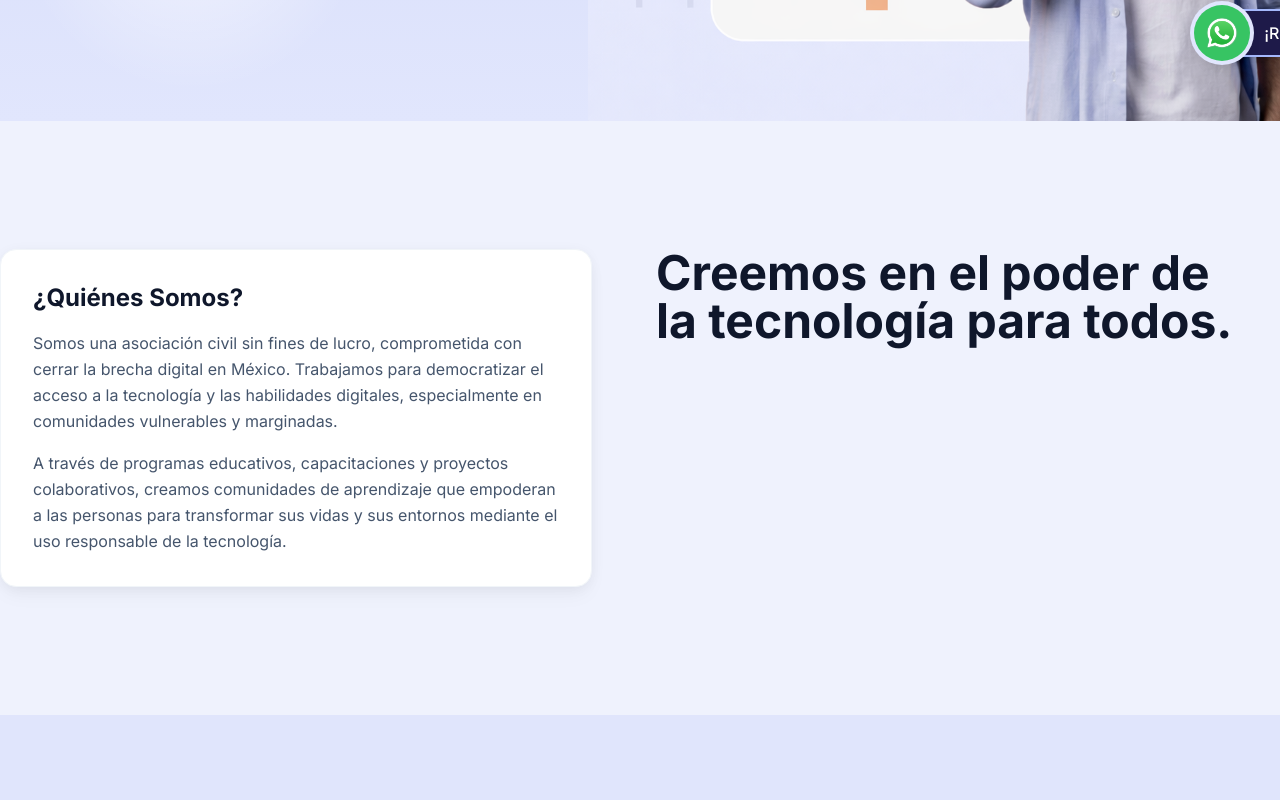
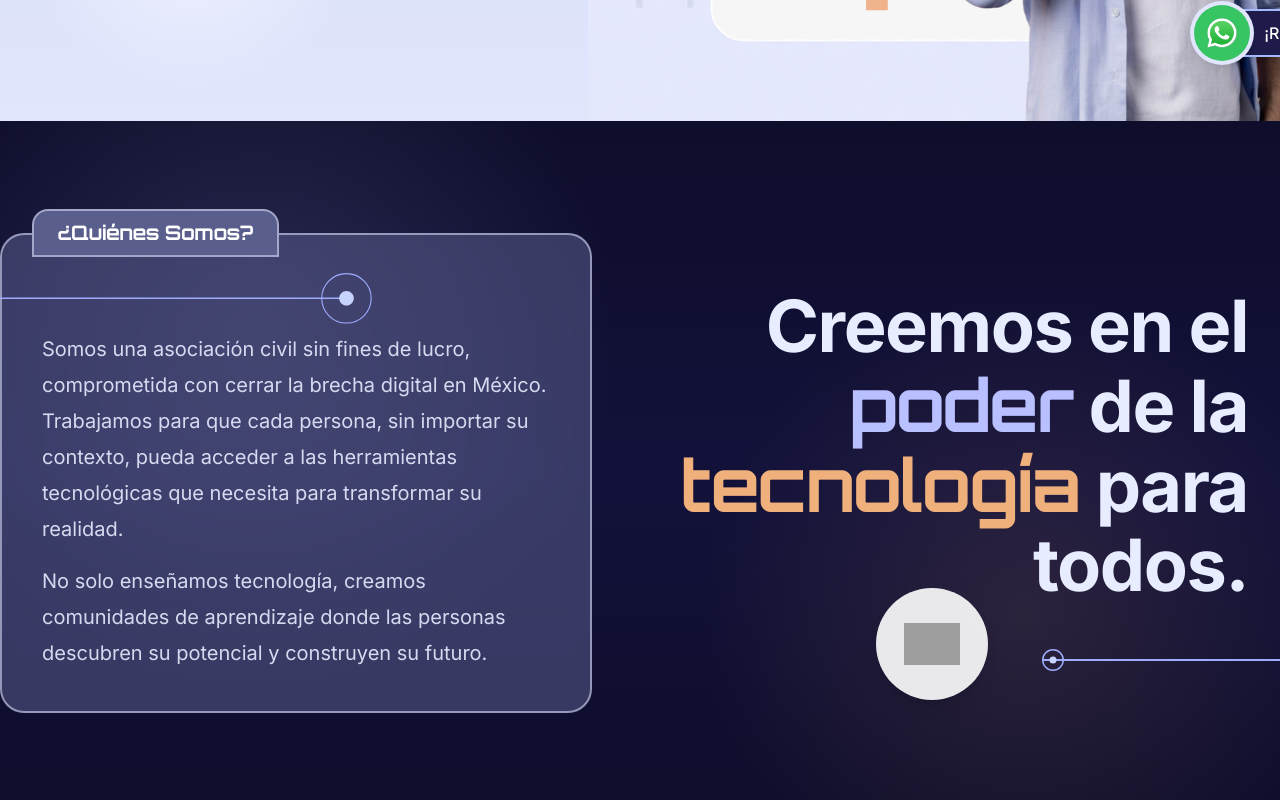
Before and after one commit to torozcodli/DemocratizamosWeb, a Next.js app: page / in a window 1280 px wide. Shown: the part 780-1580 px from the top of the page. Built offline with nearby package versions, Linux system fonts and the light colour scheme; grey boxes are pictures that could not be loaded; a web font is replaced by a local one.

Commit message:
Update About section with logo and decorative line positioning adjustments

```diff
--- a/src/components/sections/About.tsx
+++ b/src/components/sections/About.tsx
@@ -1,25 +1,86 @@
+import Image from 'next/image';
 import { Container } from '@/components/ui/Container';
-import { SectionHeading } from '@/components/ui/SectionHeading';
+import { TechCard } from '@/components/ui/TechCard';
 import { homeContent } from '@/content/home';
 
 export function About() {
   return (
-    <section id="nosotros" className="py-20 sm:py-24 lg:py-32 bg-white/50">
+    <section
+      id="nosotros"
+      className="relative py-20 md:py-28 overflow-hidden"
+      style={{
+        background: `
+          radial-gradient(circle 600px at 20% 30%, rgba(185,192,255,0.15) 0%, rgba(185,192,255,0) 60%),
+          radial-gradient(circle 500px at 80% 70%, rgba(240,176,124,0.12) 0%, rgba(240,176,124,0) 65%),
+          linear-gradient(180deg, #0E0D2B 0%, #12113A 50%, #0E0D2B 100%)
+        `,
+      }}
+    >
       <Container>
-        <div className="grid gap-12 lg:grid-cols-2 lg:gap-16 items-start">
-          <div className="bg-white rounded-2xl p-8 shadow-soft border border-slate-100">
-            <h3 className="text-2xl font-bold text-slate-900 mb-4">
-              {homeContent.about.card.title}
-            </h3>
-            <p className="text-slate-600 leading-relaxed mb-4">
-              {homeContent.about.card.text}
-            </p>
-            <p className="text-slate-600 leading-relaxed">
-              {homeContent.about.card.additional}
-            </p>
+        <div className="grid gap-10 lg:grid-cols-2 lg:gap-16 items-center">
+          {/* Columna izquierda - TechCard */}
+          <div className="order-1 lg:order-1">
+            <TechCard title={homeContent.about.card.title}>
+              <p className="mb-4">{homeContent.about.card.text}</p>
+              <p>{homeContent.about.card.additional}</p>
+            </TechCard>
           </div>
-          <div className="space-y-6">
-            <SectionHeading>{homeContent.about.heading}</SectionHeading>
+
+          {/* Columna derecha - Heading + Logo + Línea */}
+          <div className="order-2 lg:order-2 space-y-8 relative">
+            {/* Heading grande */}
+            <h2 className="text-center lg:text-right text-[44px] md:text-[64px] lg:text-[72px] font-bold leading-[1.1] tracking-[-0.02em]">
+              <span className="text-[#E7ECFF]">Creemos en el </span>
+              <span className="tech-word text-[#B9C0FF]">poder</span>
+              <span className="text-[#E7ECFF]"> de la </span>
+              <span className="tech-word text-[#F0B07C]">tecnología</span>
+              <span className="text-[#E7ECFF]"> para todos.</span>
+            </h2>
+
+            {/* Círculo logo D centrado debajo del texto */}
+            <div className="relative flex justify-center items-center -mt-12">
+              <div className="relative h-24 w-24 md:h-28 md:w-28 rounded-full bg-white/90 shadow-lg flex items-center justify-center z-10 -ml-10">
+                <Image
+                  src="/images/logo-d.png"
+                  alt="Logo D"
+                  width={56}
+                  height={56}
+                  className="object-contain"
+                />
+              </div>
+            </div>
+
+            {/* Línea horizontal pegada a la derecha */}
+            <div className="relative hidden lg:block -mt-18">
+              <div className="absolute right-0 h-[2px] bg-[#9DACFD] top-1/2 -translate-y-1/2 w-[70%] max-w-[500px]" style={{ right: '-13rem' }}>
+                {/* Nodo circular al inicio de la línea (izquierda) - igual al de DecorativeLine */}
+                <svg
+                  className="absolute -top-[10px] left-0"
+                  width="22"
+                  height="22"
+                  viewBox="0 0 22 22"
+                  fill="none"
+                  xmlns="http://www.w3.org/2000/svg"
+                >
+                  {/* Círculo exterior */}
+                  <circle
+                    cx="11"
+                    cy="11"
+                    r="10.25"
+                    stroke="#9DACFD"
+                    strokeWidth="1.5"
+                    strokeMiterlimit="10"
+                  />
+                  {/* Círculo interior */}
+                  <circle
+                    cx="11"
+                    cy="11"
+                    r="3.5"
+                    fill="#C7D2FF"
+                  />
+                </svg>
+              </div>
+            </div>
           </div>
         </div>
       </Container>
--- /dev/null
+++ b/src/components/ui/DecorativeLine.tsx
@@ -0,0 +1,42 @@
+import { cn } from "@/lib/utils/cn";
+
+type DecorativeLineProps = {
+  className?: string;
+  title?: string;
+};
+
+export function DecorativeLine({ className, title }: DecorativeLineProps) {
+  return (
+    <svg
+      viewBox="0 0 387 105"
+      fill="none"
+      xmlns="http://www.w3.org/2000/svg"
+      preserveAspectRatio="xMidYMid meet"
+      shapeRendering="geometricPrecision"
+      className={cn("w-full h-auto", className)}
+      role="img"
+      aria-label={title ?? "Decorative line"}
+    >
+      <path
+        d="M333.87 73.8186C345.86 73.8186 355.58 64.0987 355.58 52.1086C355.58 40.1185 345.86 30.3986 333.87 30.3986C321.88 30.3986 312.16 40.1185 312.16 52.1086C312.16 64.0987 321.88 73.8186 333.87 73.8186Z"
+        stroke="#9DACFD"
+        strokeWidth="1.5"
+        strokeMiterlimit="10"
+        vectorEffect="non-scaling-stroke"
+      />
+
+      <path
+        d="M333.87 52.1087H15.3C7.4 52.1087 1 45.7087 1 37.8087C1 29.9087 7.4 23.5087 15.3 23.5087H28.95"
+        stroke="#9DACFD"
+        strokeWidth="2"
+        strokeMiterlimit="10"
+        vectorEffect="non-scaling-stroke"
+      />
+
+      <path
+        d="M333.87 58.5186C337.41 58.5186 340.28 55.6488 340.28 52.1086C340.28 48.5685 337.41 45.6986 333.87 45.6986C330.33 45.6986 327.46 48.5685 327.46 52.1086C327.46 55.6488 330.33 58.5186 333.87 58.5186Z"
+        fill="#C7D2FF"
+      />
+    </svg>
+  );
+}
--- /dev/null
+++ b/src/components/ui/TechCard.tsx
@@ -0,0 +1,40 @@
+import { cn } from '@/lib/utils/cn';
+import type { ReactNode } from 'react';
+import { DecorativeLine } from './DecorativeLine';
+
+interface TechCardProps {
+  title: string;
+  children: ReactNode;
+  className?: string;
+}
+
+export function TechCard({ title, children, className }: TechCardProps) {
+  return (
+    <div className={cn('relative', className)}>
+      {/* Pestaña superior */}
+      <div className="absolute -top-6 left-8 z-20">
+        <div className="bg-[#5A5E8C] border-2 border-[#E1E6FD]/55 rounded-t-2xl px-6 py-2">
+          <h3 className="tech-word text-white text-lg md:text-xl font-bold">
+            {title}
+          </h3>
+        </div>
+      </div>
+
+      {/* Card principal */}
+      <div className="relative bg-[#5A5E8C]/55 backdrop-blur-sm border-2 border-[#E1E6FD]/55 rounded-3xl pt-20 pb-10 px-8 md:px-10">
+        {/* Línea decorativa: más arriba, más pequeña y más a la izquierda */}
+        <div className="pointer-events-none absolute left-0 right-0 -top-5 md:-top-4 z-0">
+          <DecorativeLine
+            className="w-full -ml-[36px] scale-[0.70] md:scale-[0.75] origin-left"
+            title="Decorative line"
+          />
+        </div>
+
+        {/* Contenido */}
+        <div className="relative z-10 mt-4 text-[#E7ECFF]/90 text-[18px] md:text-[20px] leading-8 md:leading-9">
+          {children}
+        </div>
+      </div>
+    </div>
+  );
+}
--- a/src/content/home.ts
+++ b/src/content/home.ts
@@ -8,9 +8,9 @@ export const homeContent = {
   about: {
     card: {
       title: '¿Quiénes Somos?',
-      text: 'Somos una asociación civil sin fines de lucro, comprometida con cerrar la brecha digital en México. Trabajamos para democratizar el acceso a la tecnología y las habilidades digitales, especialmente en comunidades vulnerables y marginadas.',
+      text: 'Somos una asociación civil sin fines de lucro, comprometida con cerrar la brecha digital en México. Trabajamos para que cada persona, sin importar su contexto, pueda acceder a las herramientas tecnológicas que necesita para transformar su realidad.',
       additional:
-        'A través de programas educativos, capacitaciones y proyectos colaborativos, creamos comunidades de aprendizaje que empoderan a las personas para transformar sus vidas y sus entornos mediante el uso responsable de la tecnología.',
+        'No solo enseñamos tecnología, creamos comunidades de aprendizaje donde las personas descubren su potencial y construyen su futuro.',
     },
     heading: 'Creemos en el poder de la tecnología para todos.',
   },
```
